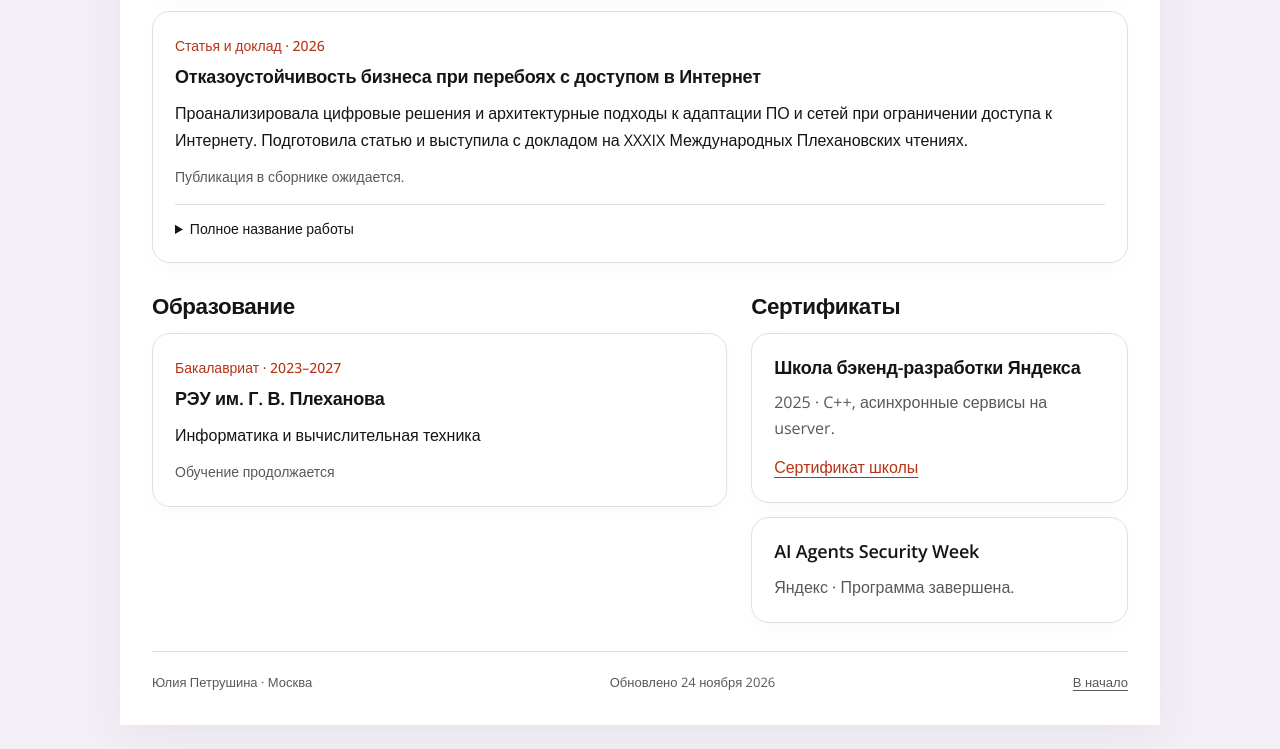
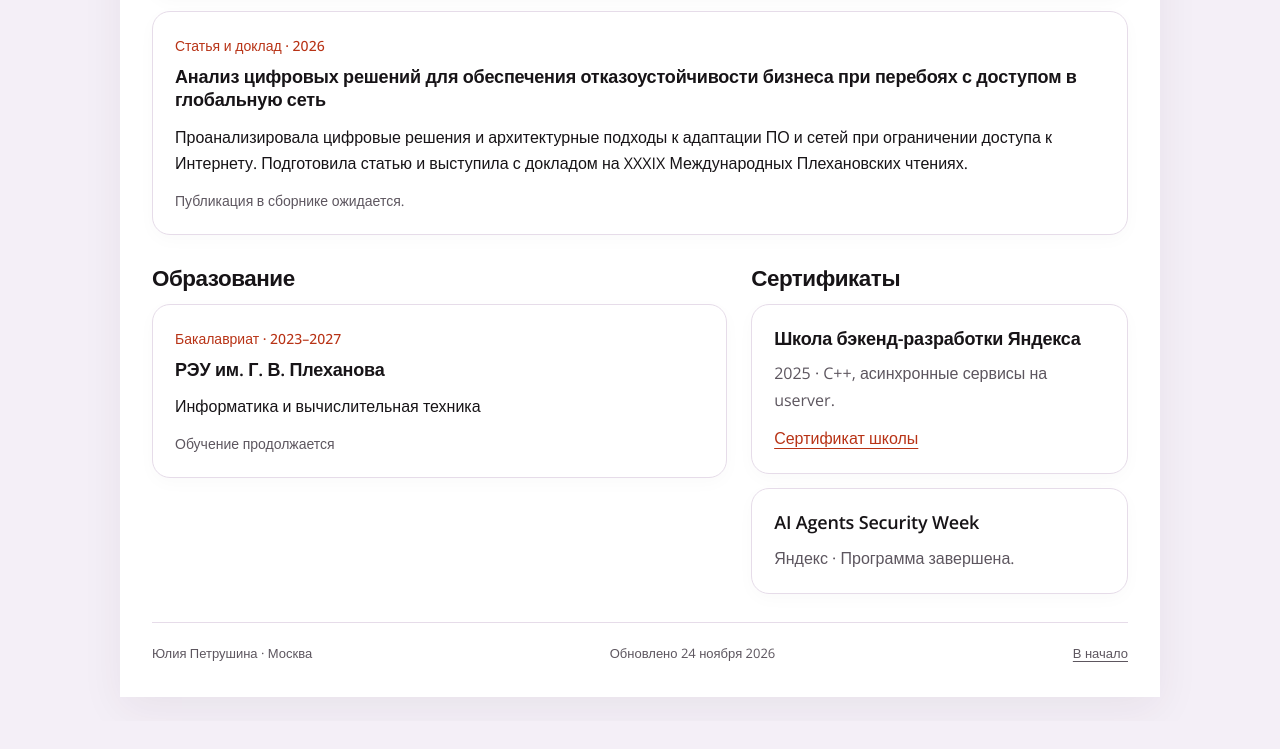
Before and after one commit to DillFennel/dillfennel.github.io, a plain HTML site: page index.html in a window 1280 px wide. Shown: the part 2863-3612 px from the top of the page. After the commit the page ends 3584 px from the top, so only its background shows below. Drawn offline with nearby package versions, Linux system fonts and the light colour scheme.

Commit message:
Show the full research article title in its heading

```diff
--- a/index.html
+++ b/index.html
@@ -124,10 +124,9 @@
           </article>
 <article class="card project">
             <p class="eyebrow">Статья и доклад · 2026</p>
-            <h3>Отказоустойчивость бизнеса при перебоях с доступом в Интернет</h3>
+            <h3>Анализ цифровых решений для обеспечения отказоустойчивости бизнеса при перебоях с доступом в глобальную сеть</h3>
             <p>Проанализировала цифровые решения и архитектурные подходы к адаптации ПО и сетей при ограничении доступа к Интернету. Подготовила статью и выступила с докладом на XXXIX Международных Плехановских чтениях.</p>
             <p class="meta">Публикация в сборнике ожидается.</p>
-            <details><summary>Полное название работы</summary><p>«Анализ цифровых решений для обеспечения отказоустойчивости бизнеса при перебоях с доступом в глобальную сеть»</p></details>
           </article>
         </div>
       </section>
```
